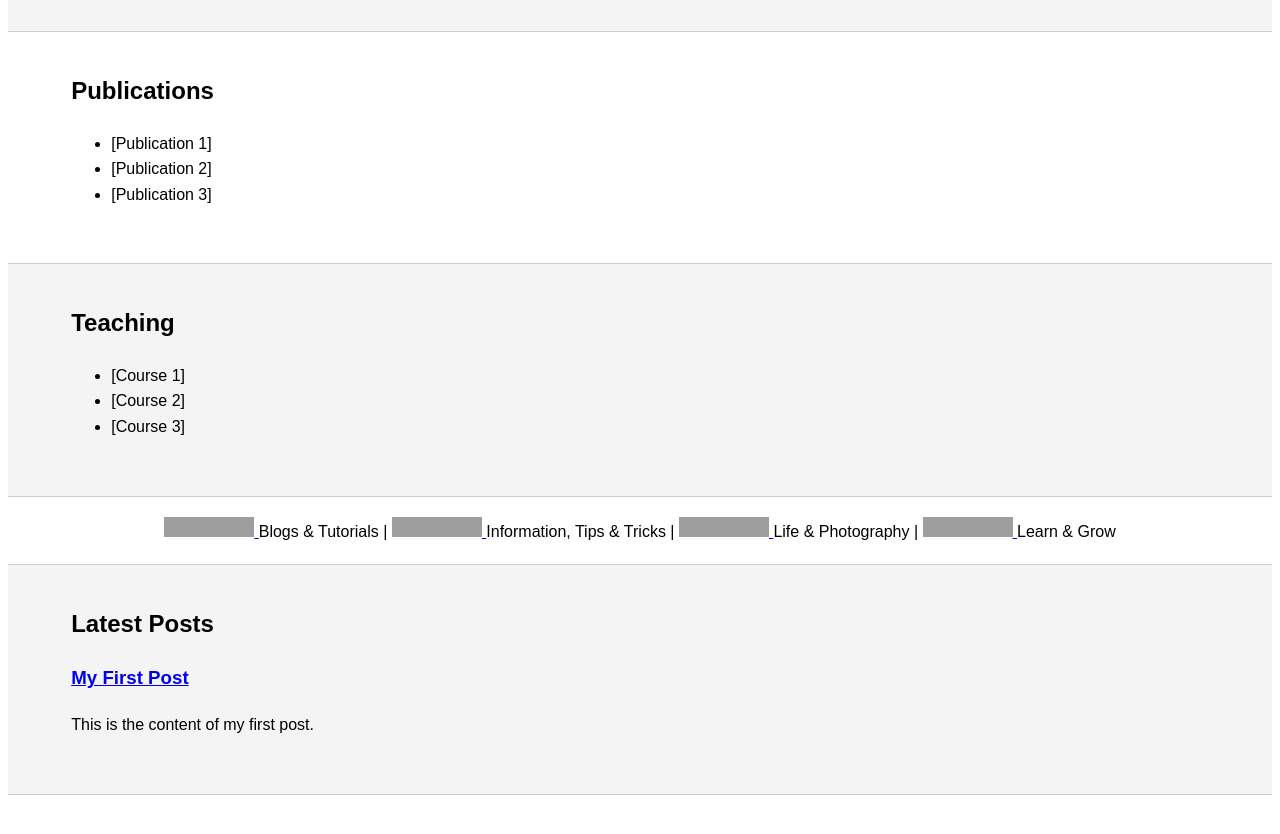
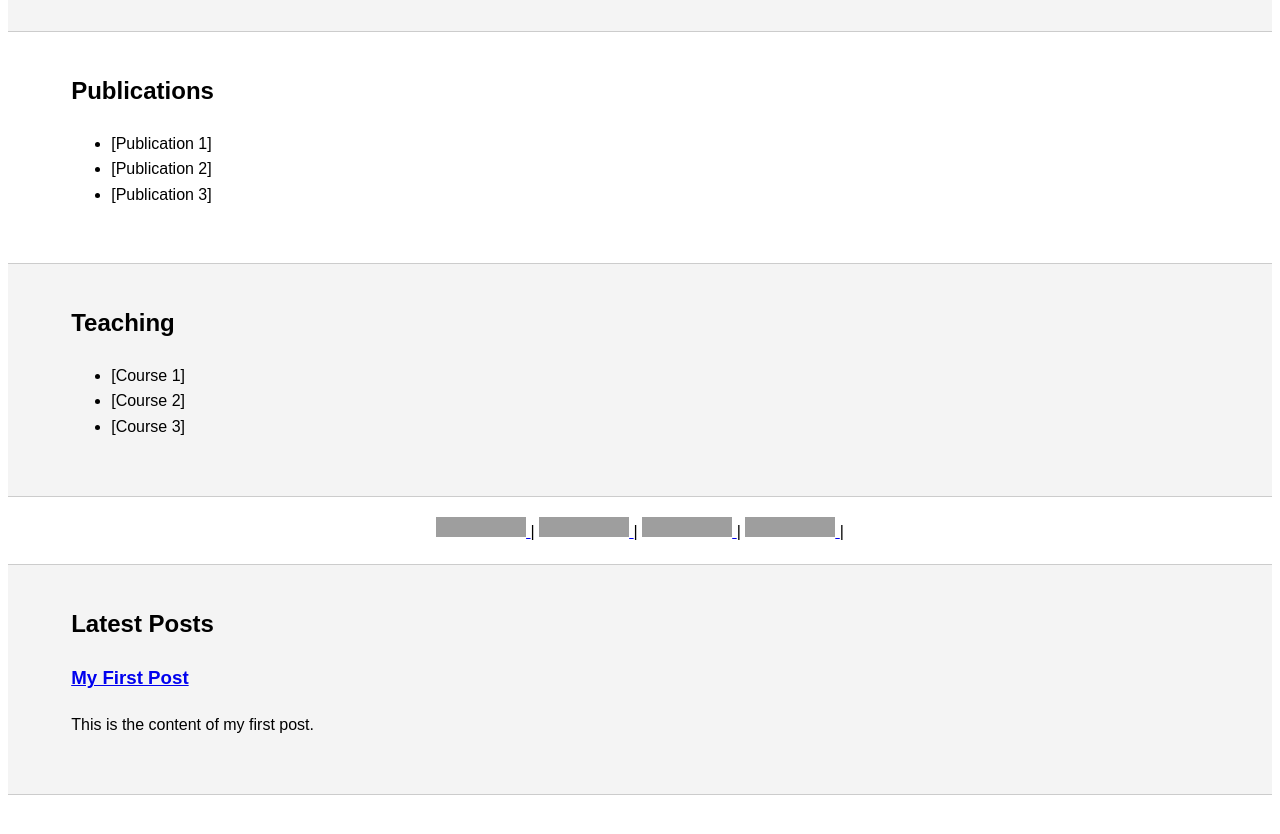
Before and after one commit to jupytermishra/jupytermishra.github.io, a Jekyll site: the page built from index.html, in a window 1280 px wide and 900 px high, scrolled down 857 px. Shown: the top 834 px of the window. Built offline with Jekyll 4.4.1, drawn with Linux system fonts in a browser that asks for light colours; grey boxes are pictures that could not be loaded.

Commit message:
Update index.html

```diff
--- a/index.html
+++ b/index.html
@@ -47,16 +47,16 @@ title: Home
   <div align="center">
     <a href="https://medium.com/@jupytermishra">
       <img src="https://img.shields.io/badge/Medium-%40jupytermishra-%230A0A0A?style=flat&logo=Medium" alt="Medium">
-    </a> Blogs & Tutorials |
+    </a> |
     <a href="https://twitter.com/jupytermishra">
       <img src="https://img.shields.io/badge/Twitter-%40jupytermishra-%231DA1F2?style=flat&logo=Twitter" alt="Twitter">
-    </a> Information, Tips & Tricks |
+    </a> |
     <a href="https://www.instagram.com/jupytermishra/">
       <img src="https://img.shields.io/badge/Instagram-%40jupytermishra-%23E4405F?style=flat&logo=Instagram" alt="Instagram">
-    </a> Life & Photography |
+    </a> |
     <a href="https://www.linkedin.com/in/jupytermishra/">
       <img src="https://img.shields.io/badge/LinkedIn-jupytermishra-%230077B5?style=flat&logo=LinkedIn" alt="LinkedIn">
-    </a> Learn & Grow
+    </a> |
   </div>
 </section>
 
```
